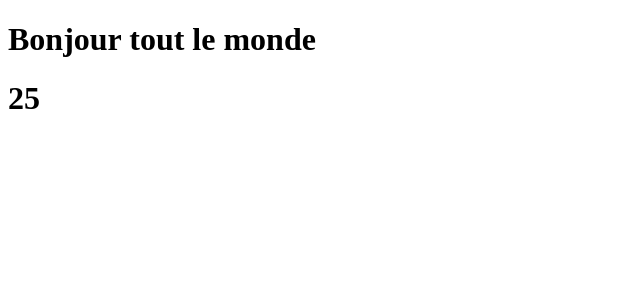
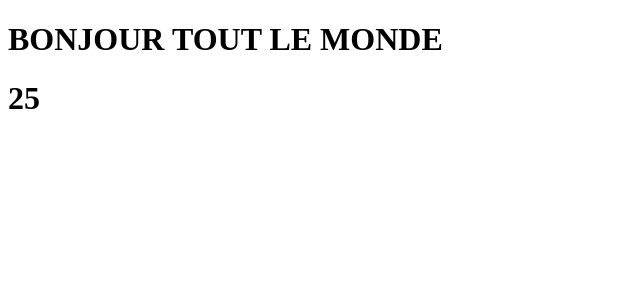
Before and after one commit to fandrianarisataGithub/Master-vue, a Vue app: page / in a window 1280 px wide. Shown: the top 300 px of the page, without its empty margins (0-640 px from the left). Built offline with nearby package versions, Linux system fonts and the light colour scheme.

Commit message:
propriété calculé

```diff
--- a/src/App.vue
+++ b/src/App.vue
@@ -1,6 +1,6 @@
 <template>
     <div>
-        <h1>{{ message }}</h1>
+        <h1>{{ toUpperCaseMessage }}</h1>
         <h1>{{ age }}</h1>
     </div>
 </template>
@@ -9,8 +9,14 @@
         data(){
             return {
                 message : 'Bonjour tout le monde',
-                age : 25
+                age : 25,
+                users : []
             }
-        }
+        },
+        computed : { // propriété calculé
+            toUpperCaseMessage(){
+                return this.message.toUpperCase();
+            }
+        },
     }
 </script>
```
